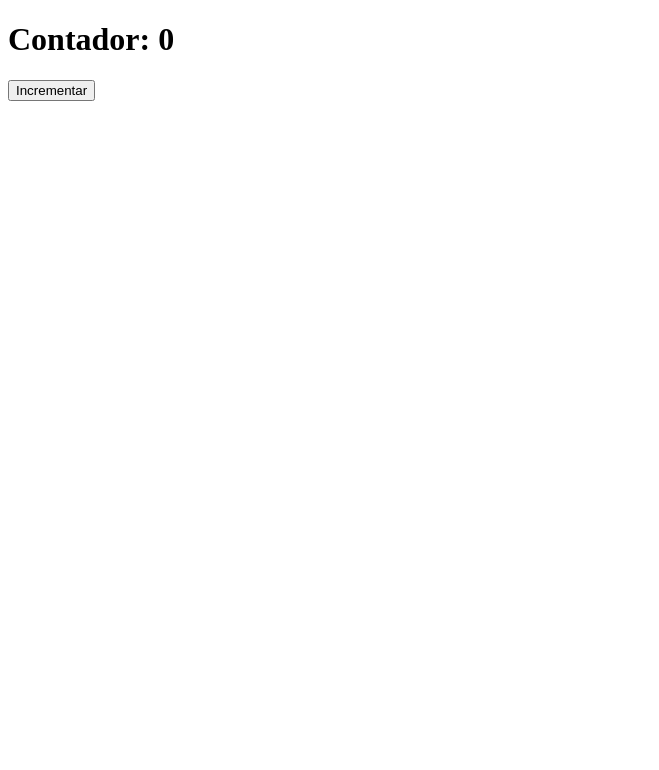
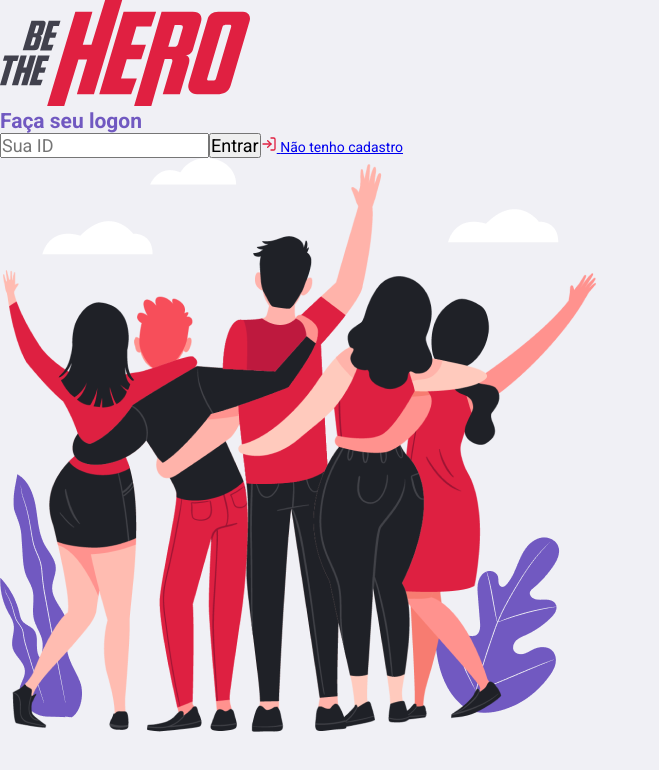
Before and after one commit to mlsbez/beTheHero, a React (Create React App) app in the folder frontend/: page / in a window 1280 px wide. Shown: the top 770 px of the page, without its empty margins (0-659 px from the left). Built offline with nearby package versions, Linux system fonts and the light colour scheme.

Commit message:
Creating LogIn Page html

```diff
--- a/frontend/package.json
+++ b/frontend/package.json
@@ -8,6 +8,7 @@
     "@testing-library/user-event": "^7.1.2",
     "react": "^16.13.1",
     "react-dom": "^16.13.1",
+    "react-icons": "^3.9.0",
     "react-scripts": "^3.4.1"
   },
   "scripts": {
--- a/frontend/src/App.js
+++ b/frontend/src/App.js
@@ -1,21 +1,13 @@
-import React, { useState } from 'react'; // useState para registrar o estado da app, ser mais dinâmico
+import React from 'react';
 
-import Header from './Header';
+import './global.css';
+
+import Logon from './pages/Logon';
+
 
 function App() {
-  const [counter, setCounter] = useState(0); // setCounter altera o valor do counter
-
-  // useState: retorna um Array [valor, funçãoDeAtualização]
-  function increment() {
-    setCounter(counter + 1);
-  }
-
   return (
-    // <Header title="Semana OmniStack" />
-    <div>
-      <Header>Contador: {counter}</Header> {/* { } quando for usar uma variável dentro do html */}
-      <button onClick={increment}>Incrementar</button> {/* vai chamar a função increment toda vez que clicar no botão */}
-    </div>
+    <Logon />
   );
 }
 
--- a/frontend/src/Header.js
+++ /dev/null
@@ -1,9 +0,0 @@
-import React from 'react';
-
-export default function Header({ children }) { /* propridade */
-    return (
-      <header>
-          <h1>{children}</h1> {/* sempre que quiser injetar uma variável, função javascript dentro do html do componente, usa chaves*/}
-      </header>
-    );
-  }
--- /dev/null
+++ b/frontend/src/global.css
@@ -0,0 +1,25 @@
+/* estilização em todas as páginas */
+
+@import url('https://fonts.googleapis.com/css?family=Roboto:400,500,700&display=swap');
+
+/* resets de css */
+* {
+    margin: 0;
+    padding: 0;
+    outline: 0;
+    box-sizing: border-box; /* indexa ao padding. Ex: 200px o padding de 20px deixa o elemento com 160px */
+}
+
+body {
+    font: 400 14px Roboto, sans-serif;
+    background: #f0f0f5;
+    -webkit-font-smoothing: antialiased;
+}
+
+input, button, textarea {
+    font: 400 18px Roboto, sans-serif;
+}
+
+button {
+    cursor: pointer;
+}
--- /dev/null
+++ b/frontend/src/pages/Logon/index.js
@@ -0,0 +1,30 @@
+import React from 'react';
+import { FiLogIn } from 'react-icons/fi'; /* feather icons */
+
+import './styles.css';
+
+import logoImg from '../../assets/logo.svg';
+import heroesImg from '../../assets/heroes.png';
+
+export default function Logon(){
+    return (
+        <div className="logon-container">
+            <section className="form">
+                <img src={logoImg} alt="Be The Hero"/>
+                <form action="">
+                    <h1>Faça seu logon</h1>
+
+                    <input placeholder="Sua ID" />
+                    <button type="submit">Entrar</button>
+
+                    <a href="/register">
+                        <FiLogIn size={16} color="#E02041"/> {/* componente */}
+                        Não tenho cadastro
+                    </a>
+                </form>
+            </section>
+
+            <img src={heroesImg} alt="Heroes"/>
+        </div>
+    );
+}
--- /dev/null
+++ b/frontend/src/pages/Logon/styles.css
@@ -0,0 +1,3 @@
+h1 {
+    color: #7159c1;
+}
```
Also changed, not shown: 1 other file (tests, documents, lock files or other folders).
